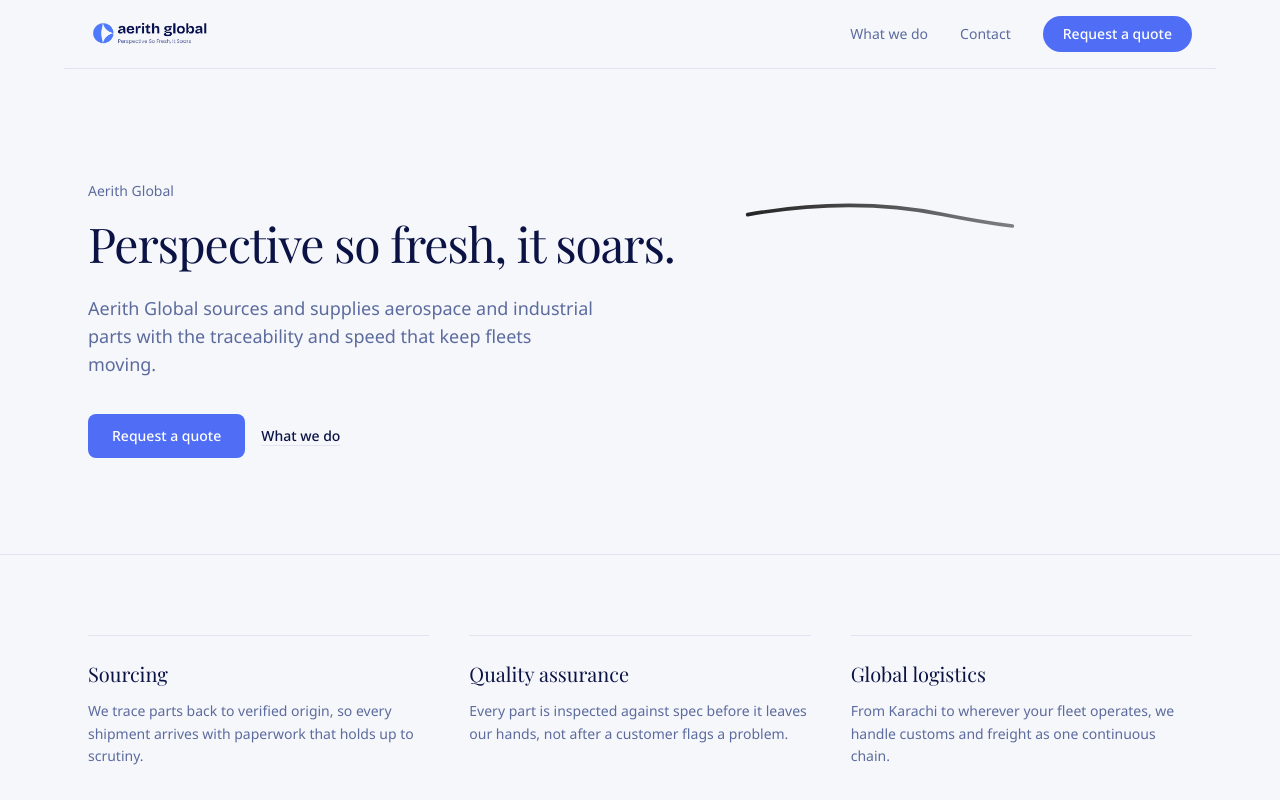
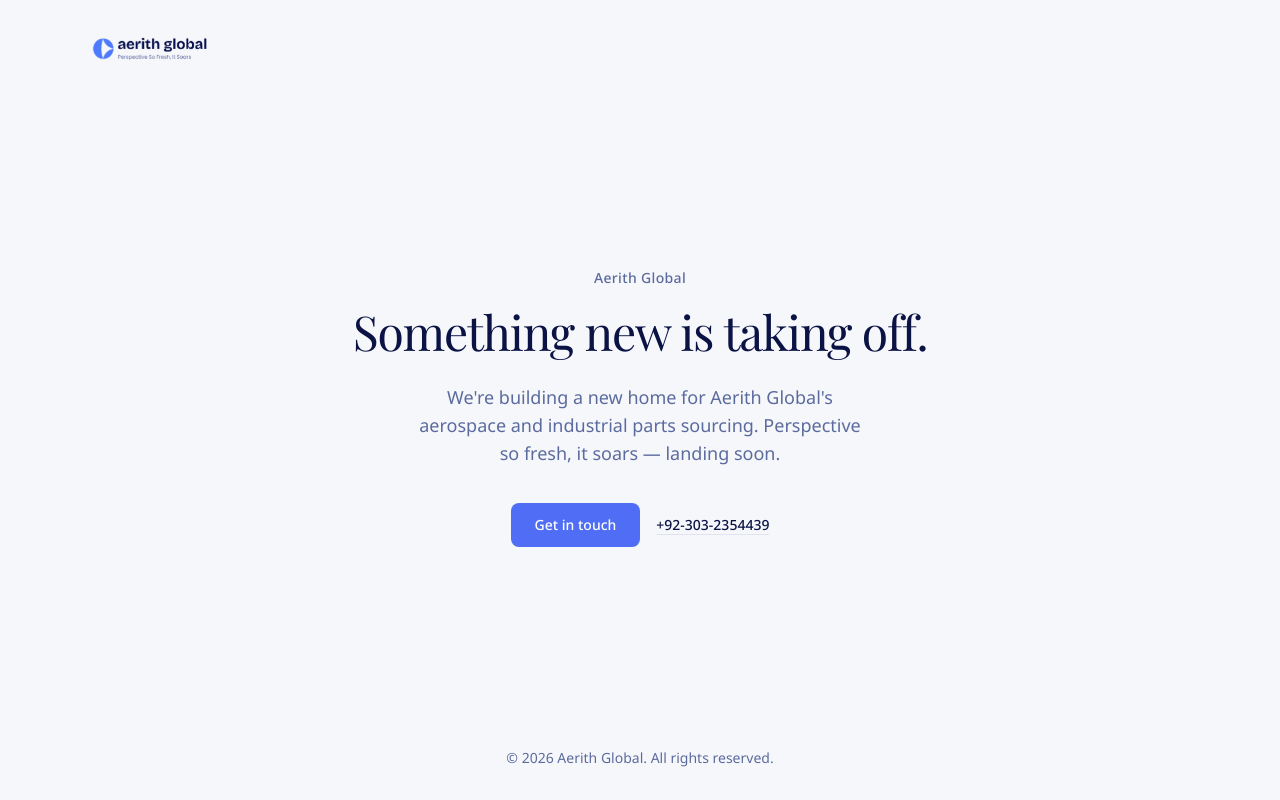
Before and after one commit to 0vai5/Aerith-Global, a Next.js app: page / in a window 1280 px wide. Shown: the top 800 px of the page. Built offline with nearby package versions, Linux system fonts and the light colour scheme; a web font is replaced by a local one.

Commit message:
feat: add Coming Soon page with animations and SVG flight path

```diff
--- /dev/null
+++ b/components/ComingSoon.tsx
@@ -0,0 +1,109 @@
+import Image from "next/image";
+
+export default function ComingSoon() {
+  return (
+    <>
+    <main className="relative flex min-h-screen flex-col overflow-hidden bg-background text-foreground">
+      {/* Minimal header — logo only, no section links since this is the only page live */}
+      <header className="relative z-10 mx-auto flex w-full max-w-6xl items-center px-6 py-8">
+        <Image
+          src="/aerith-icon.png"
+          alt="Aerith Global"
+          width={128}
+          height={128}
+          priority
+        />
+      </header>
+
+      {/* Centered content */}
+      <div className="relative z-10 mx-auto flex w-full max-w-2xl flex-1 flex-col items-center justify-center px-6 text-center">
+        <p
+          className="text-sm font-medium tracking-wide text-muted-foreground"
+          style={{ animation: "rise-in 0.6s ease-out 0.1s both" }}
+        >
+          Aerith Global
+        </p>
+        <h1
+          className="mt-4 font-heading text-4xl leading-[1.15] tracking-tight text-foreground md:text-5xl"
+          style={{ animation: "rise-in 0.6s ease-out 0.25s both" }}
+        >
+          Something new is taking off.
+        </h1>
+        <p
+          className="mt-6 max-w-md text-lg text-muted-foreground"
+          style={{ animation: "rise-in 0.6s ease-out 0.4s both" }}
+        >
+          We&apos;re building a new home for Aerith Global&apos;s aerospace
+          and industrial parts sourcing. Perspective so fresh, it soars —
+          landing soon.
+        </p>
+        <div
+          className="mt-9 flex flex-wrap items-center justify-center gap-4"
+          style={{ animation: "rise-in 0.6s ease-out 0.55s both" }}
+        >
+          <a
+            href="mailto:hamza@aerithglobal.com"
+            target="_blank"
+            rel="noopener noreferrer"
+            className="rounded-md bg-primary px-6 py-3 text-sm font-medium text-primary-foreground transition-colors hover:bg-accent hover:text-accent-foreground"
+          >
+            Get in touch
+          </a>
+          <a
+            href="tel:+923032354439"
+            target="_blank"
+            rel="noopener noreferrer"
+            className="text-sm font-medium text-foreground underline decoration-border underline-offset-4 transition-colors hover:decoration-primary"
+          >
+            +92-303-2354439
+          </a>
+        </div>
+      </div>
+
+      <footer className="relative z-10 mx-auto w-full max-w-6xl px-6 py-8 text-center text-sm text-muted-foreground">
+        © {new Date().getFullYear()} Aerith Global. All rights reserved.
+      </footer>
+
+      {/* Flight path — single draw-in on load, then a beam loops along it once revealed */}
+      <svg
+        viewBox="0 0 1200 800"
+        className="pointer-events-none absolute inset-0 h-full w-full"
+        preserveAspectRatio="xMidYMid slice"
+        aria-hidden="true"
+      >
+        <path
+          d="M -50 650 C 250 700, 550 300, 850 380 S 1150 200, 1260 100"
+          fill="none"
+          stroke="var(--color-primary)"
+          strokeOpacity="0.15"
+          strokeWidth="2"
+        />
+        <path
+          d="M -50 650 C 250 700, 550 300, 850 380 S 1150 200, 1260 100"
+          fill="none"
+          stroke="var(--color-primary)"
+          strokeOpacity="0.5"
+          strokeWidth="2"
+          strokeDasharray="1400"
+          strokeDashoffset="1400"
+          style={{ animation: "flight-path-draw 1.8s ease-out 0.3s forwards" }}
+        />
+        <path
+          d="M -50 650 C 250 700, 550 300, 850 380 S 1150 200, 1260 100"
+          fill="none"
+          stroke="var(--color-accent)"
+          strokeWidth="3"
+          strokeLinecap="round"
+          strokeDasharray="60 1340"
+          style={{
+            opacity: 0,
+            animation:
+              "beam-fade-in 0.4s ease-out 2.1s forwards, beam-move 4.5s linear 2.1s infinite",
+          }}
+        />
+      </svg>
+    </main>
+
+    </>
+  );
+}
--- a/src/app/globals.css
+++ b/src/app/globals.css
@@ -159,3 +159,15 @@
     @apply font-sans;
   }
 }
+
+@keyframes beam-fade-in {
+  to {
+    opacity: 1;
+  }
+}
+
+@keyframes beam-move {
+  to {
+    stroke-dashoffset: -1400;
+  }
+}
--- a/src/app/layout.tsx
+++ b/src/app/layout.tsx
@@ -7,8 +7,8 @@ import {
 } from "next/font/google";
 import "./globals.css";
 import { cn } from "@/lib/utils";
-import { Navbar } from "@/components/Navbar";
-import { Footer } from "@/components/Footer";
+// import { Navbar } from "@/components/Navbar";
+// import { Footer } from "@/components/Footer";
 
 const playfairDisplayHeading = Playfair_Display({
   subsets: ["latin"],
@@ -48,9 +48,9 @@ export default function RootLayout({ children }: LayoutProps<"/">) {
       )}
     >
       <body className="min-h-full flex flex-col">
-        <Navbar />
+        {/* <Navbar /> */}
         {children}
-        <Footer />
+        {/* <Footer /> */}
       </body>
     </html>
   );
--- a/src/app/page.tsx
+++ b/src/app/page.tsx
@@ -1,13 +1,16 @@
-import { ContactStrip } from "@/components/ContactStrip";
-import { Hero } from "@/components/Hero";
-import { Pillars } from "@/components/Pillars";
+import ComingSoon from "@/components/ComingSoon";
+// import { ContactStrip } from "@/components/ContactStrip";
+// import { Hero } from "@/components/Hero";
+// import { Pillars } from "@/components/Pillars";
 
 export default function Home() {
   return (
     <main className="min-h-screen bg-background text-foreground">
-      <Hero />
+      {/* <Hero />
       <Pillars />
-      <ContactStrip />
+      <ContactStrip /> */}
+
+      <ComingSoon />
     </main>
   );
 }
```
